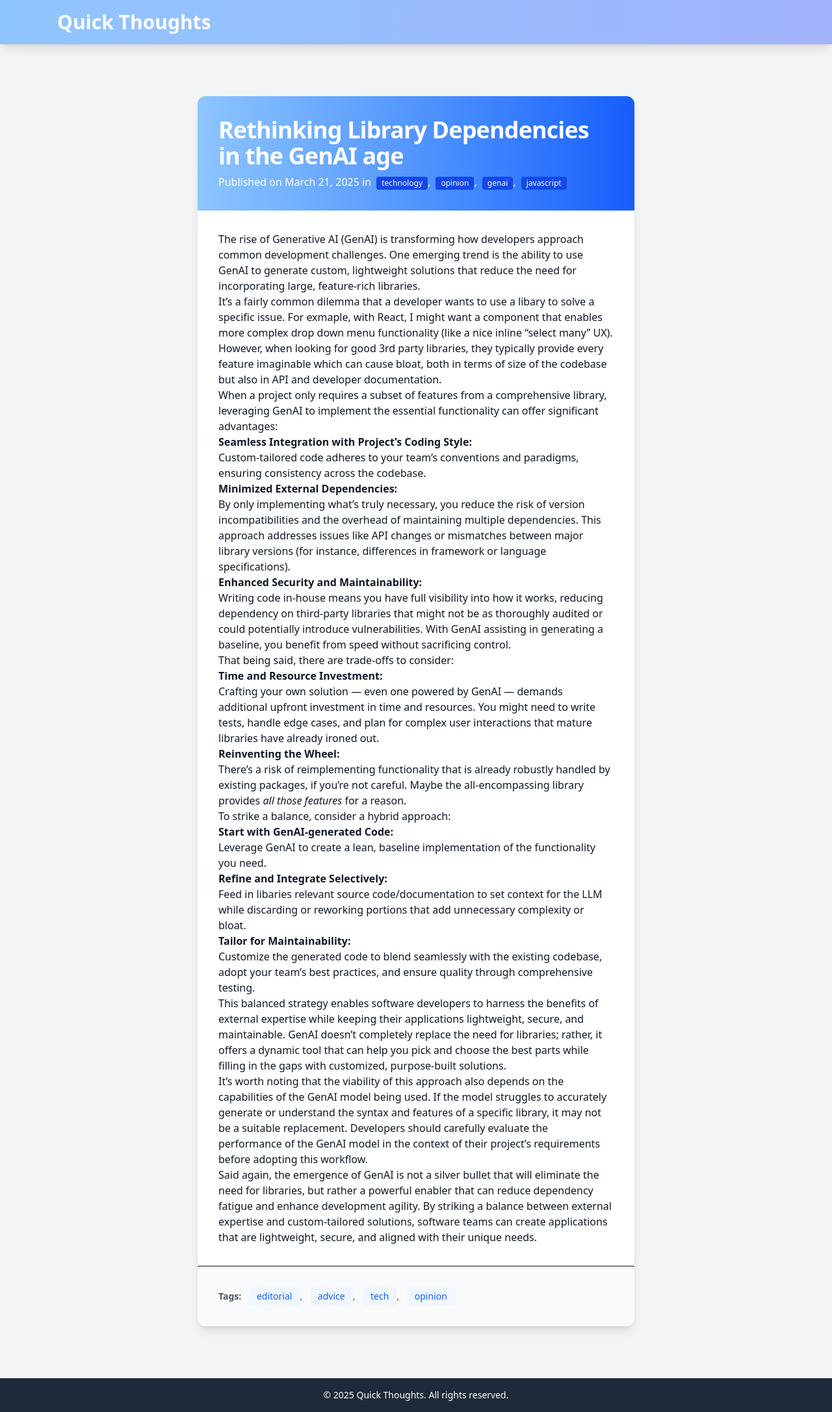
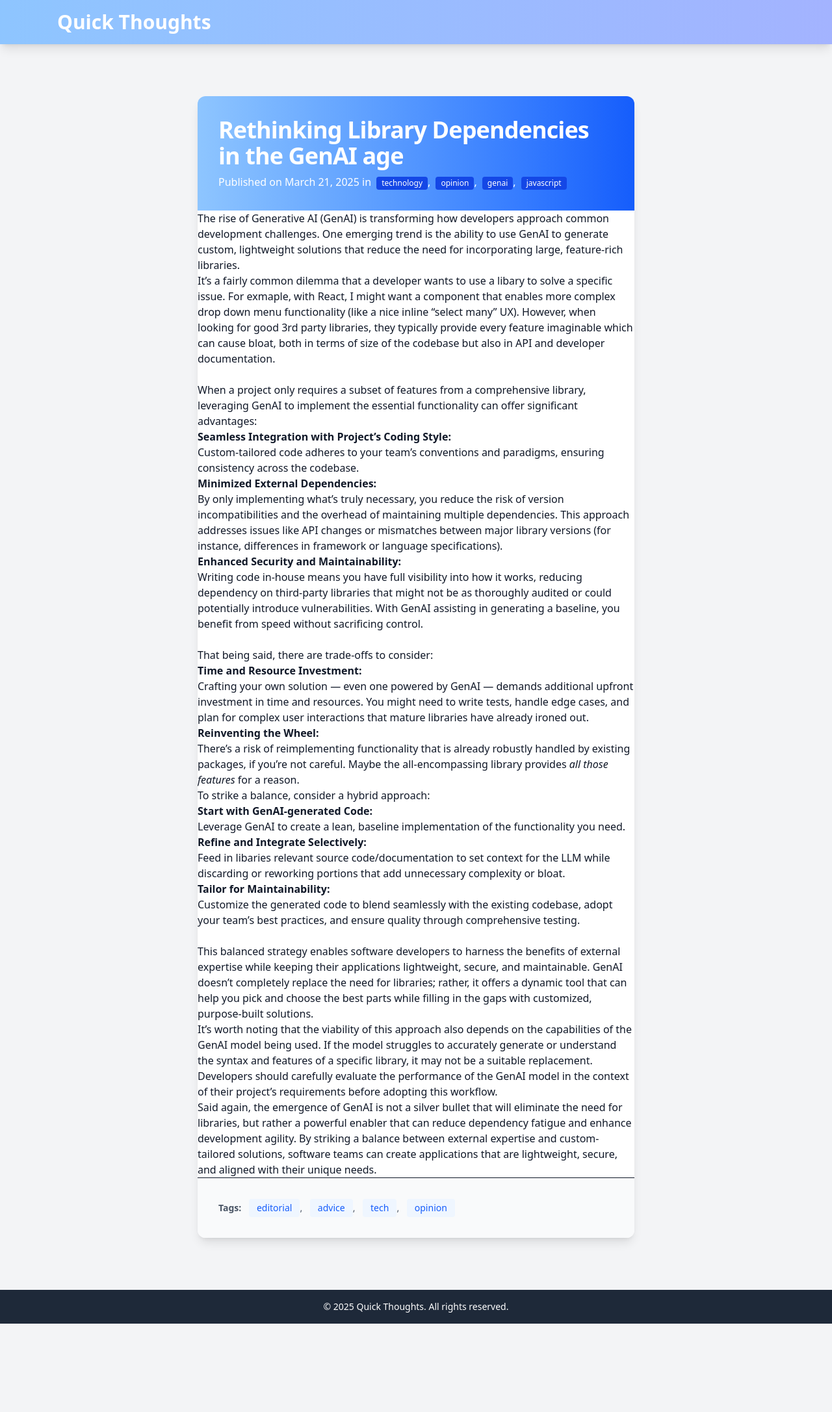
Before and after one commit to Rebreda/rebreda.github.io, a Jekyll site: the page built from _posts/2025-03-21-GenAI-replaces-code-libraries.md, in a window 1280 px wide. Shown: the whole page at 65% size. Built offline with Jekyll 4.4.1, drawn with Linux system fonts in a browser that asks for light colours; after the commit the page ends 2037 px from its top, so only the background shows below that.

Commit message:
fix: theme

```diff
--- a/_layouts/post.html
+++ b/_layouts/post.html
@@ -25,7 +25,7 @@ layout: default
   </header>
 
   <!-- Post Content -->
-  <div class="prose prose-blue p-8">{{ content }}</div>
+  <div class="prosep-8">{{ content }}</div>
 
   <!-- Post Footer -->
   <footer class="bg-gray-50 p-8 border-t">
--- a/_posts/2025-03-21-GenAI-replaces-code-libraries.md
+++ b/_posts/2025-03-21-GenAI-replaces-code-libraries.md
@@ -10,6 +10,8 @@ The rise of Generative AI (GenAI) is transforming how developers approach common
 
 It's a fairly common dilemma that a developer wants to use a libary to solve a specific issue. For exmaple, with React, I might want a component that enables more complex drop down menu functionality (like a nice inline "select many" UX). However, when looking for good 3rd party libraries, they typically provide every feature imaginable which can cause bloat, both in terms of size of the codebase but also in API and developer documentation.
 
+&nbsp;
+
 When a project only requires a subset of features from a comprehensive library, leveraging GenAI to implement the essential functionality can offer significant advantages:
 
 - **Seamless Integration with Project's Coding Style:**
@@ -20,6 +22,8 @@ When a project only requires a subset of features from a comprehensive library,
 
 - **Enhanced Security and Maintainability:**
   Writing code in-house means you have full visibility into how it works, reducing dependency on third-party libraries that might not be as thoroughly audited or could potentially introduce vulnerabilities. With GenAI assisting in generating a baseline, you benefit from speed without sacrificing control.
+
+&nbsp;
 
 That being said, there are trade-offs to consider:
 
@@ -40,6 +44,8 @@ To strike a balance, consider a hybrid approach:
 - **Tailor for Maintainability:**
   Customize the generated code to blend seamlessly with the existing codebase, adopt your team's best practices, and ensure quality through comprehensive testing.
 
+&nbsp;
+
 This balanced strategy enables software developers to harness the benefits of external expertise while keeping their applications lightweight, secure, and maintainable. GenAI doesn't completely replace the need for libraries; rather, it offers a dynamic tool that can help you pick and choose the best parts while filling in the gaps with customized, purpose-built solutions.
 
 It's worth noting that the viability of this approach also depends on the capabilities of the GenAI model being used. If the model struggles to accurately generate or understand the syntax and features of a specific library, it may not be a suitable replacement. Developers should carefully evaluate the performance of the GenAI model in the context of their project's requirements before adopting this workflow.
```
